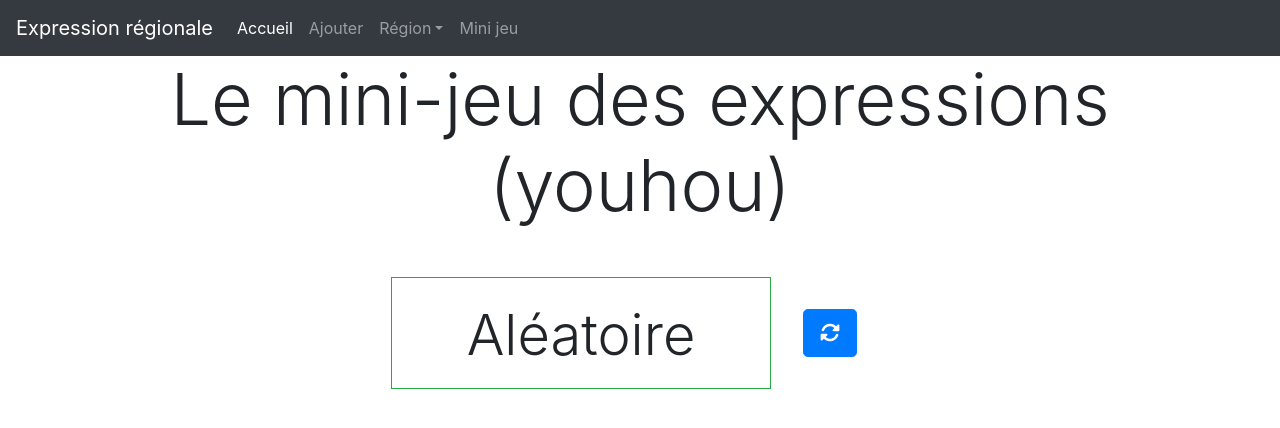
After one commit to kriiox/expression_regionale, a PHP site: page /minijeu.php in a window 1280 px wide. The commit adds this page. Shown: the top 428 px of the page. Run offline with PHP 8.4, Linux system fonts and the light colour scheme; some libraries are stand-ins or nearby versions.

Commit message:
Ajout de la page de mini-jeu

```diff
--- a/header.php
+++ b/header.php
@@ -20,7 +20,7 @@
             <div class="collapse navbar-collapse" id="navbars">
                 <ul class="navbar-nav mr-auto">
                 <li class="nav-item active">
-                    <a class="nav-link" href="#">Accueil</a>
+                    <a class="nav-link" href="index.php">Accueil</a>
                 </li>
                 <li class="nav-item">
                     <a class="nav-link" href="#">Ajouter</a>
@@ -32,6 +32,9 @@
                     <a class="dropdown-item" href="#">Something else here</a>
                     </div>
                 </li>
+                <li class="nav-item">
+                    <a class="nav-link" href="minijeu.php   ">Mini jeu</a>
+                </li>
                 </ul>
             </div>
         </nav>
--- a/index.php
+++ b/index.php
@@ -4,7 +4,7 @@
     <div class="col-lg-12 text-center mt-5">
         <h1>Rechercher une expression régionale</h1>
     </div>
-    <!-- Bar de recherche -->
+    <!-- Barre de recherche -->
     <div class="col-md-4 offset-md-4 mt-5 border border-success pt-3">
         <div class="input-group mb-3">
             <input type="text" class="form-control" placeholder="Search ......" aria-label="Recipient's username">
--- /dev/null
+++ b/minijeu.php
@@ -0,0 +1,20 @@
+<?php include 'header.php' ?>
+
+    <div class="container">
+    <div class="text-center">
+        <p class="display-3">Le mini-jeu des expressions (youhou)</p>
+    </div>
+    <div class="row mt-5 justify-content-md-center">
+        <!-- Mot aléatoire -->
+        <div class="col-md-4  border border-success pt-4 display-4">
+            <p id="mot_alea" class="text-center">Aléatoire</p>
+        </div>
+
+        <!-- Bouton de refresh -->
+        <div class="col-md-auto p-2 m-4">
+            <a class="btn btn-primary btn-lg" href="#"><i class="fas fa-sync-alt"></i></a>
+        </div>
+    </div>
+    </div>
+
+<?php include 'footer.php' ?>
```
